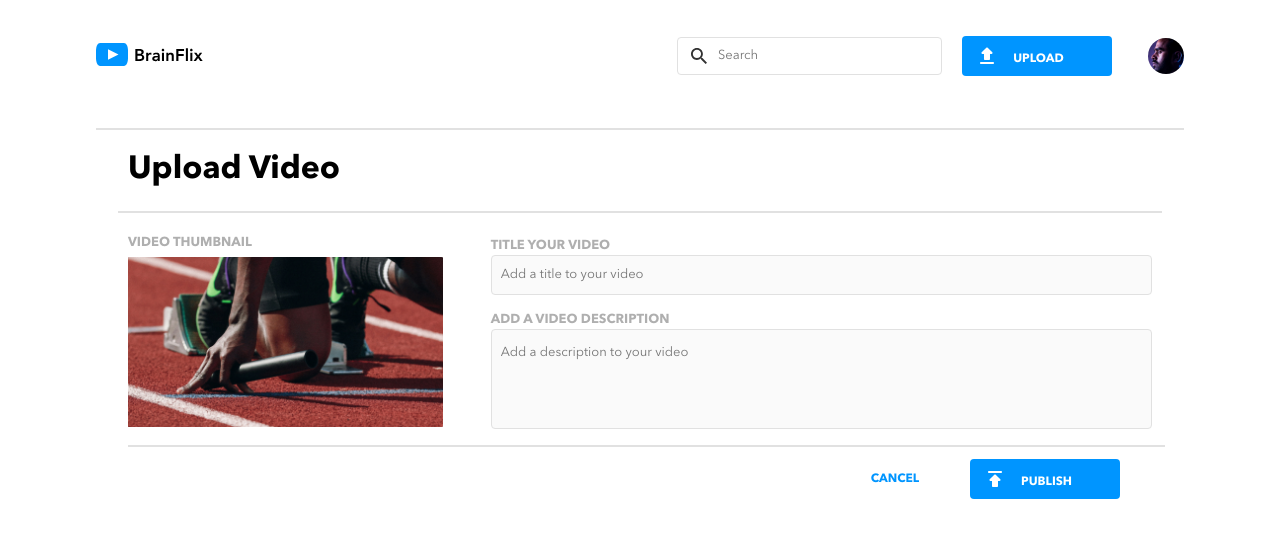
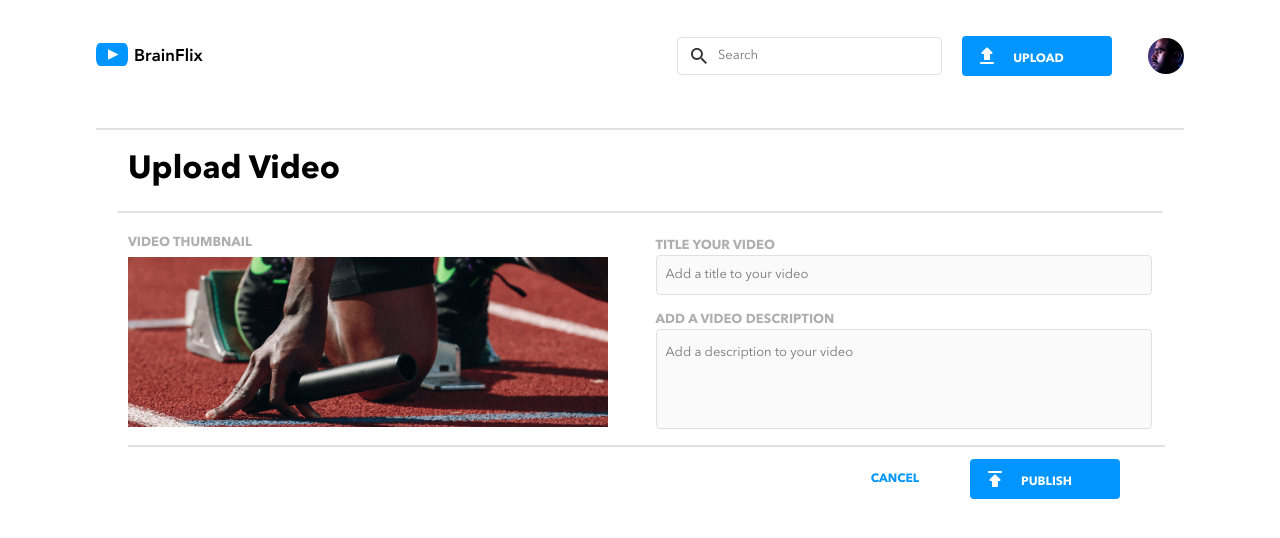
Before and after one commit to MarinaMaier/brainflix, a React (Create React App) app: page /upload in a window 1280 px wide. Shown: the top 538 px of the page. Built offline with nearby package versions, Linux system fonts and the light colour scheme.

Commit message:
add uploadvideo BEM

```diff
--- a/src/pages/UploadVideo/UploadPage.scss
+++ b/src/pages/UploadVideo/UploadPage.scss
@@ -6,7 +6,7 @@
     &__divider1 {
         border: 0.063rem solid $mercury;
     }
-    &__heading {
+    &__header {
         padding-left: 1rem;
     }
     &__divider2 {
@@ -14,7 +14,7 @@
     }
     &__preview {
         width: 100%;
-        &__items {
+    }
     &__heading {
         padding-left: 1rem;
         color: $silver;
@@ -27,16 +27,15 @@
         padding-left: 1rem;
         padding-right: 1rem;
     }
-        }
     &__form {
-            &__container {
         padding: 0 1rem;
         width: 100%;
-                &__heading {
+    }
+    &__form-heading {
         color: $silver;
         margin: 1rem 0 0 0;
     }
-                &__title-input {
+    &__title {
         width: 100%;
         height: 2.5rem;
         background-color: $alabaster;
@@ -44,7 +43,7 @@
         border: 0.063rem solid $mercury;
         padding: 0.563rem 0.25rem 0.563rem 0.563rem;
     }
-                &__title-input2 {
+    &__description {
         width: 100%;
         height: 6.25rem;
         background-color: $alabaster;
@@ -56,16 +55,13 @@
         color: $black;
         padding-bottom: 3.75rem;
     }
-            }
-
-        }
-    }
     &__divider3 {
         display: none;
     }
     &__btn {
         padding: 0.625rem 1rem;
         width: 100%;
+    }
     &__publish {
         margin-top: 1.25rem;
         width: 100%;
@@ -91,14 +87,13 @@
         cursor: pointer;
     }
 }
-}
 /* Styles for tablet screen */
 @include tablet {
     .upload-video {
         &__divider1 {
             margin: 0;
         }
-        &__heading {
+        &__header {
             padding-left: 2rem;
         }
         &__divider2 {
@@ -107,8 +102,8 @@
             width: 92%;
         }
         &__preview {
-            &__items {
             width: 100%;
+        }
         &__heading {
             padding-left: 2rem;
         }
@@ -116,14 +111,9 @@
             width: 50%;
             padding-left: 2rem;
         }
-            }
         &__form {
-                padding-bottom: 1.25rem;
-                &__container {
             padding: 0 2rem;
             width: 100%;
-                }
-            }
         }
         &__divider3 {
             display: flex;
@@ -135,6 +125,7 @@
             width: 100%;
             display: flex;
             flex-direction: row-reverse;
+        }
         &__cancel {
             margin-top: 1.25rem;
             width: 9.375rem;
@@ -162,7 +153,6 @@
         }
     }
 }
-}
 /* Styles for desktop screen */
 @include desktop {
     .upload-video {
@@ -171,7 +161,7 @@
         &__divider1 {
             margin: 0;
         }
-        &__heading {
+        &__header {
             padding-left: 2rem;
         }
         &__divider2 {
@@ -181,8 +171,11 @@
         }
         &__preview {
             display: flex;
-            &__items {
-                width: 50%;
+            width: 100%;
+        }
+        &__wrapper {
+            width: 100%;
+        }
         &__heading {
             padding-left: 2rem;
             margin: 0.813rem 0 0.313rem 0;
@@ -193,13 +186,8 @@
             padding-left: 2rem;
             object-fit: cover;
         }
-            }
         &__form {
             width: 100%;
-                &__container {
-                    width: 100%;
-                }
-            }
         }
         &__divider3 {
             display: flex;
--- a/src/pages/UploadVideo/UploadVideo.jsx
+++ b/src/pages/UploadVideo/UploadVideo.jsx
@@ -27,52 +27,50 @@ const UploadVideo = () => {
   return (
     <main className="upload-video">
       <hr className="upload-video__divider1" />
-      <h1 className="upload-video__heading">Upload Video</h1>
+      <h1 className="upload-video__header">Upload Video</h1>
       <hr className="upload-video__divider2" />
       <div className="upload-video__preview">
-        <div className="upload-video__preview__items">
-          <h3 className="upload-video__preview__items__heading">VIDEO THUMBNAIL</h3>
+        <div className="upload-video__wrapper">
+          <h3 className="upload-video__heading">VIDEO THUMBNAIL</h3>
           <img
-            className="upload-video__preview__items__img"
+            className="upload-video__img"
             src={image}
             alt="upload video"
           />
         </div>
-        <div className="upload-video__preview__form">
-          <form className="upload-video__preview__form__container" onSubmit={handleSubmit}>
-            <h3 className="upload-video__preview__form__container__heading">
+        <form className="upload-video__form" onSubmit={handleSubmit}>
+          <h3 className="upload-video__form-heading">
             TITLE YOUR VIDEO
           </h3>
           <input
             placeholder="Add a title to your video"
-              className="upload-video__preview__form__container__title-input"
+            className="upload-video__title"
             id="title"
             type="text"
             name="title"
           />
-            <h3 className="upload-video__preview__form__container__heading">
+          <h3 className="upload-video__form-heading">
             ADD A VIDEO DESCRIPTION
           </h3>
           <input
             placeholder="Add a description to your video"
-              className="upload-video__preview__form__container__title-input2"
+            className="upload-video__description"
             id="title-2"
             type="text"
             name="description"
           />
           <hr className="upload-video__divider3" />
           <div className="upload-video__btn">
-              <button type="submit" className="upload-video__btn__publish">
+            <button type="submit" className="upload-video__publish">
               PUBLISH
             </button>
             <Link to={"/"}>
-                <button className="upload-video__btn__cancel">
+              <button className="upload-video__cancel">
                 CANCEL
               </button>
             </Link>
           </div>
         </form>
-        </div>
       </div>
       <div className="upload__popup">
         { uploadStatus && <UploadPopUp />}
```
Lines whose indentation alone changed are shown as unchanged.
